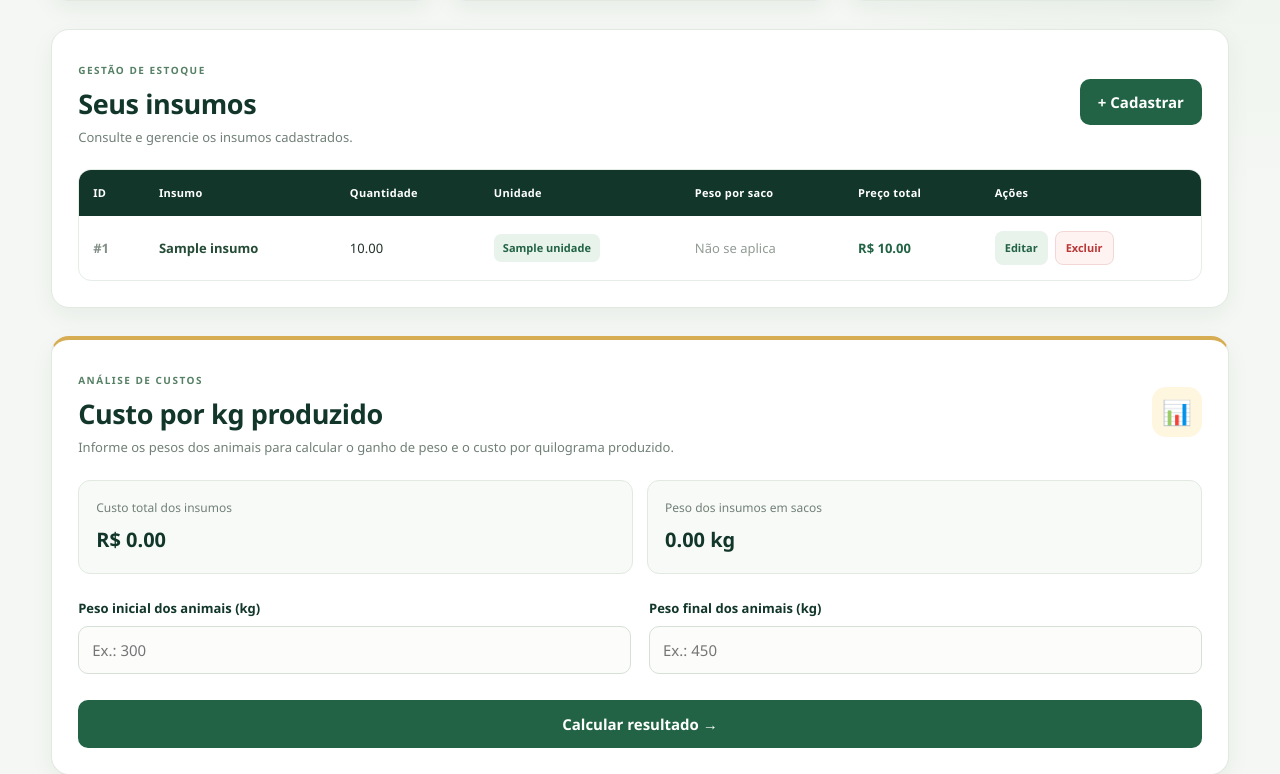
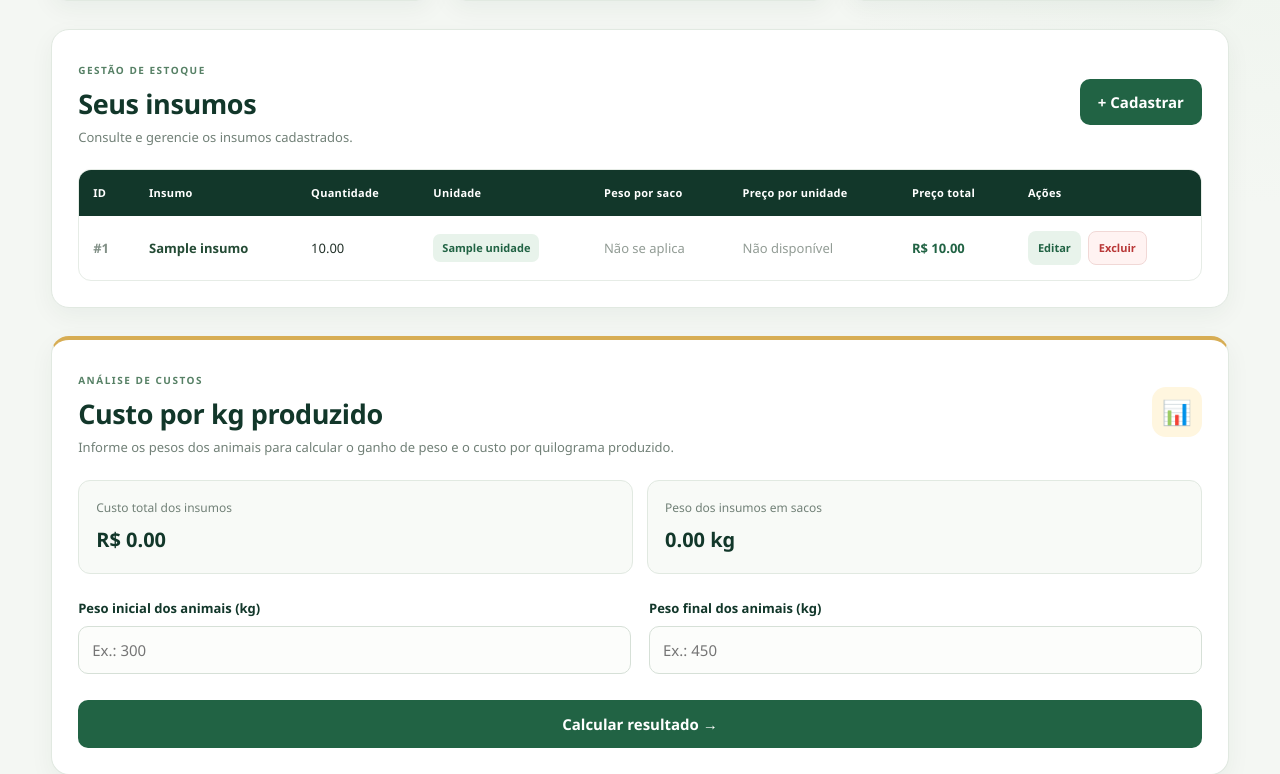
Before and after one commit to gustavofagundes123/Gestao-de-Custos-da-Engorda, a Flask app: template templates/index.html in a window 1280 px wide. Shown: the part 544-1318 px from the top of the page. Run offline with Flask 3, Linux system fonts and the light colour scheme; the template is opened without the code that fills it: most values are stand-ins (such as "Sample title", 1, 10 or a date in 2020).

Commit message:
Adiciona preço por unidade na tabela

```diff
--- a/templates/index.html
+++ b/templates/index.html
@@ -1,4 +1,3 @@
-
 {% extends "base.html" %}
 
 {% block title %}Painel | Gestão de Custos da Engorda{% endblock %}
@@ -11,14 +10,10 @@
         <h2>Visão geral da sua engorda</h2>
         <p>Acompanhe seus insumos, custos e resultados em um só lugar.</p>
     </div>
-
-    <a href="{{ url_for('cadastrar') }}" class="botao">
-        + Novo insumo
-    </a>
+    <a href="{{ url_for('cadastrar') }}" class="botao">+ Novo insumo</a>
 </section>
 
 <section class="indicadores-agro">
-
     <article class="indicador-agro">
         <div class="indicador-topo">
             <span class="indicador-icone">💰</span>
@@ -48,7 +43,6 @@
         <strong>{{ "%.2f"|format(peso_total_sacos) }} <span class="unidade-agro">kg</span></strong>
         <small>Peso calculado dos insumos vendidos em sacos</small>
     </article>
-
 </section>
 
 <section class="secao-agro">
@@ -58,10 +52,7 @@
             <h2>Seus insumos</h2>
             <p>Consulte e gerencie os insumos cadastrados.</p>
         </div>
-
-        <a href="{{ url_for('cadastrar') }}" class="botao">
-            + Cadastrar
-        </a>
+        <a href="{{ url_for('cadastrar') }}" class="botao">+ Cadastrar</a>
     </div>
 
     {% if insumos %}
@@ -74,36 +65,56 @@
                     <th>Quantidade</th>
                     <th>Unidade</th>
                     <th>Peso por saco</th>
+                    <th>Preço por unidade</th>
                     <th>Preço total</th>
                     <th>Ações</th>
                 </tr>
             </thead>
-
             <tbody>
                 {% for insumo in insumos %}
                 <tr>
                     <td><span class="id-agro">#{{ insumo.id }}</span></td>
-
-                    <td>
-                        <strong class="nome-insumo">{{ insumo.nome }}</strong>
-                    </td>
-
+                    <td><strong class="nome-insumo">{{ insumo.nome }}</strong></td>
                     <td>{{ "%.2f"|format(insumo.quantidade) }}</td>
-
-                    <td>
-                        <span class="unidade-badge">{{ insumo.unidade }}</span>
-                    </td>
+                    <td><span class="unidade-badge">{{ insumo.unidade }}</span></td>
 
                     <td>
                         {% if insumo.unidade == "Saco" and insumo.peso_por_saco %}
                             {{ "%.2f"|format(insumo.peso_por_saco) }} kg
                             <br>
-                            <small>
-                                Total:
-                                {{ "%.2f"|format(insumo.quantidade * insumo.peso_por_saco) }} kg
+                            <small class="texto-secundario">
+                                Total: {{ "%.2f"|format(insumo.quantidade * insumo.peso_por_saco) }} kg
                             </small>
                         {% else %}
                             <span class="texto-secundario">Não se aplica</span>
+                        {% endif %}
+                    </td>
+
+                    <td>
+                        {% if insumo.quantidade and insumo.quantidade > 0 %}
+                            <strong class="preco-agro">
+                                R$ {{ "%.2f"|format(insumo.preco_total / insumo.quantidade) }}
+                            </strong>
+                            <br>
+                            <small class="texto-secundario">
+                                {% if insumo.unidade == "Saco" %}
+                                    por saco
+                                {% elif insumo.unidade == "kg" %}
+                                    por kg
+                                {% elif insumo.unidade == "g" %}
+                                    por grama
+                                {% elif insumo.unidade == "L" %}
+                                    por litro
+                                {% elif insumo.unidade == "mL" %}
+                                    por mililitro
+                                {% elif insumo.unidade == "un" %}
+                                    por unidade
+                                {% else %}
+                                    por {{ insumo.unidade }}
+                                {% endif %}
+                            </small>
+                        {% else %}
+                            <span class="texto-secundario">Não disponível</span>
                         {% endif %}
                     </td>
 
@@ -115,16 +126,12 @@
 
                     <td>
                         <div class="acoes-agro">
-                            <a
-                                href="{{ url_for('editar', id=insumo.id) }}"
-                                class="acao-editar"
-                            >Editar</a>
+                            <a href="{{ url_for('editar', id=insumo.id) }}"
+                               class="acao-editar">Editar</a>
 
-                            <form
-                                action="{{ url_for('excluir', id=insumo.id) }}"
-                                method="POST"
-                                onsubmit="return confirm('Deseja realmente excluir este insumo?')"
-                            >
+                            <form action="{{ url_for('excluir', id=insumo.id) }}"
+                                  method="POST"
+                                  onsubmit="return confirm('Deseja realmente excluir este insumo?')">
                                 <button type="submit" class="acao-excluir">
                                     Excluir
                                 </button>
@@ -136,7 +143,6 @@
             </tbody>
         </table>
     </div>
-
     {% else %}
     <div class="estado-vazio-agro">
         <div class="vazio-icone">🌱</div>
@@ -173,36 +179,22 @@
     <form action="{{ url_for('calcular') }}" method="POST" class="form-calculo-agro">
         <div class="campo-agro">
             <label for="peso_inicial">Peso inicial dos animais (kg)</label>
-            <input
-                type="number"
-                id="peso_inicial"
-                name="peso_inicial"
-                step="0.01"
-                min="0.01"
-                placeholder="Ex.: 300"
-                value="{{ peso_inicial if peso_inicial is defined else '' }}"
-                required
-            >
+            <input type="number" id="peso_inicial" name="peso_inicial"
+                   step="0.01" min="0.01" placeholder="Ex.: 300"
+                   value="{{ peso_inicial if peso_inicial is defined else '' }}"
+                   required>
         </div>
 
         <div class="campo-agro">
             <label for="peso_final">Peso final dos animais (kg)</label>
-            <input
-                type="number"
-                id="peso_final"
-                name="peso_final"
-                step="0.01"
-                min="0.01"
-                placeholder="Ex.: 450"
-                value="{{ peso_final if peso_final is defined else '' }}"
-                required
-            >
+            <input type="number" id="peso_final" name="peso_final"
+                   step="0.01" min="0.01" placeholder="Ex.: 450"
+                   value="{{ peso_final if peso_final is defined else '' }}"
+                   required>
         </div>
 
         <div class="campo-agro campo-botao-agro">
-            <button type="submit" class="botao">
-                Calcular resultado →
-            </button>
+            <button type="submit" class="botao">Calcular resultado →</button>
         </div>
     </form>
 
@@ -210,12 +202,10 @@
     <div class="resultado-agro">
         <span class="painel-etiqueta">RESULTADO DO CÁLCULO</span>
         <h3>Custo por quilograma produzido</h3>
-
         <div class="resultado-valor">
             R$ {{ "%.2f"|format(custo_por_kg) }}
             <span>/ kg</span>
         </div>
-
         <div class="resultado-detalhes">
             <div>
                 <span>Custo total considerado</span>
```
